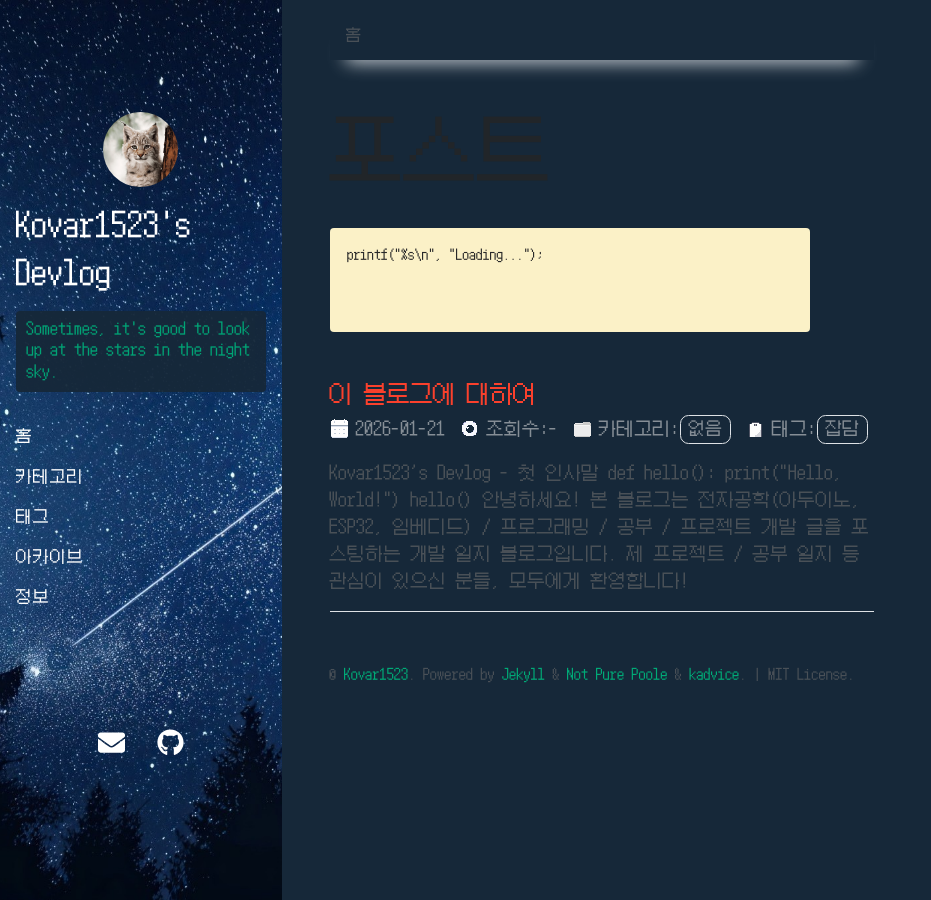
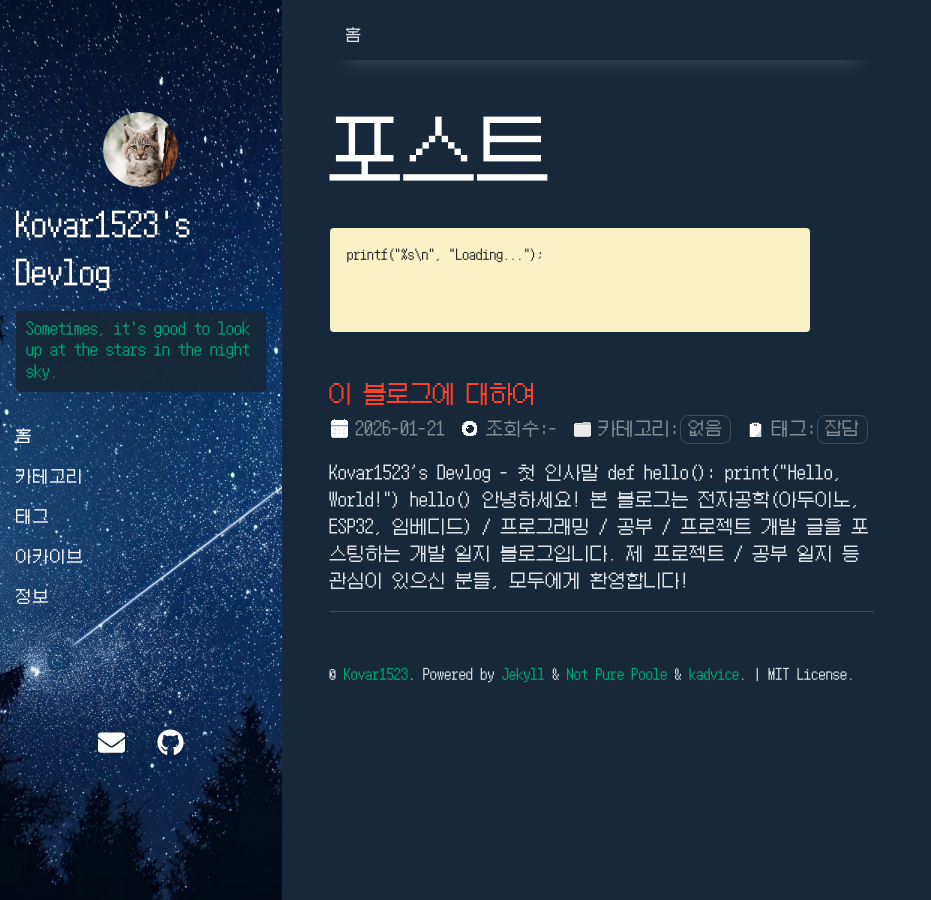
Before and after one commit to Kovar1523/Kovar1523.github.io, a Jekyll site: the page built from index.html, in a window 1280 px wide. Shown: the whole page, without its empty margins (0-931 px from the left). Built offline with Jekyll 4.4.1, drawn with Linux system fonts in a browser that asks for light colours; nearby versions of some CDN libraries; the list of posts is cut into pages by our own code.

Commit message:
모바일 환경 텍스트 표기 수정

```diff
--- a/_sass/_layout.scss
+++ b/_sass/_layout.scss
@@ -21,6 +21,11 @@
   margin-right: auto;
   min-height: 100vh;
   background-color: #162839;
+  --body-color: var(--gray-300);
+  --heading-color: #fff;
+  --border-color: rgba(255,255,255,.18);
+  --body-bg: #162839;
+  color: var(--body-color);
 }
 
 .sidebar-left {
```
